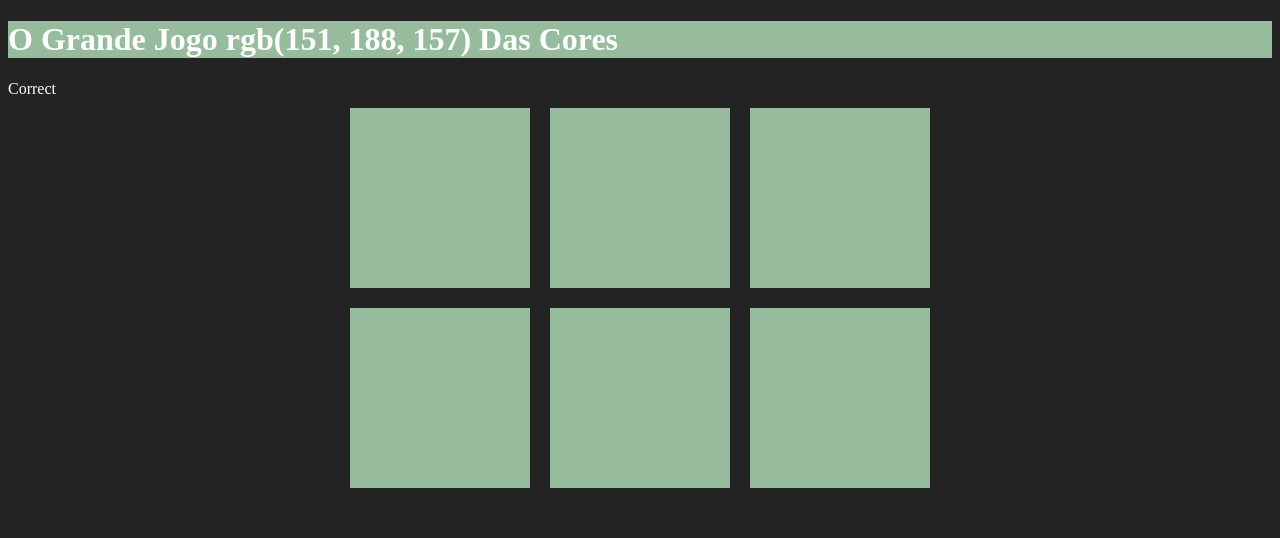
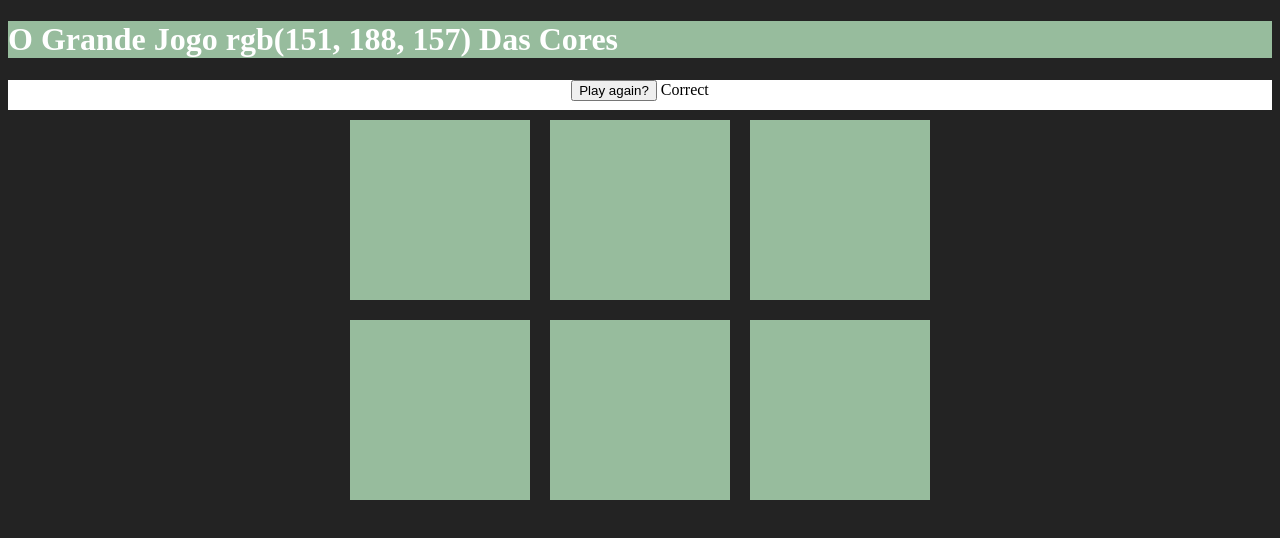
Before and after one commit to LeonardoMMFontoura/Color_Game, a plain HTML site: page index.html in a window 1280 px wide. Both pictures are taken after a click on the element 439 px from the left and 179 px from the top of the page. Drawn offline with Linux system fonts and the light colour scheme.

Commit message:
logica de refresh da pagina adicionado

```diff
--- a/app.js
+++ b/app.js
@@ -1,18 +1,30 @@
 let colors = generateRandomColors(6);
-
-
 let squares = document.querySelectorAll(".square")
 let pickedColor = pickColor();
 let colorDisplay = document.getElementById("colorDisplay");
 let messageDisplay = document.querySelector('#message');
 let h1 = document.querySelector('h1');
+let resetButton = document.querySelector("#reset");
+
+resetButton.addEventListener("click", function() {
+	//generate all new colors
+	colors = generateRandomColors(6);
+	//pick a new random color from array
+	pickedColor = pickColor();
+	//change colorDisplay to match picked Color
+	colorDisplay.textContent = pickedColor;
+	//change colors of squares
+	for(let i = 0; i < squares.length; i++) {
+		squares[i].style.background = colors[i];
+	}
+	h1.style.background = "#232323";
+});
 
 colorDisplay.textContent = pickedColor;
 
 for(let i = 0; i < squares.length; i++){
 	// add initial colors to squares
 	squares[i].style.background = colors[i];
-
 	//add click listeners to squares
 	squares[i].addEventListener("click", function() {
 		//grab color of clicked squares
@@ -20,6 +32,7 @@ for(let i = 0; i < squares.length; i++){
 		//compare color to pickedColor
 		if(clickedColor === pickedColor) {
             messageDisplay.textContent = "Correct";
+            resetButton.textContent = "Play again?";
             changeColors(clickedColor);
             h1.style.background = clickedColor;
 		} else {
@@ -29,13 +42,11 @@ for(let i = 0; i < squares.length; i++){
 	});
 }
 
-
 function changeColors(color){
     for(let i = 0; i < squares.length; i++) {
         squares[i].style.background = color;
     }
 }
-
 
 function pickColor() {
     let random = Math.floor(Math.random() * colors.length);
@@ -47,11 +58,8 @@ function generateRandomColors(num) {
     for(let i = 0; i < num; i++) {
         arr.push(randomColor());
     }
-
-
     return arr;
 }
-
 
 function randomColor() {
     let r = Math.floor(Math.random() * 256);
--- a/index.html
+++ b/index.html
@@ -9,9 +9,13 @@
 <body>
     <h1>O Grande Jogo <span id="colorDisplay"> RGB</span> Das Cores</h1>
 
-    <div class="">
+    <div id="stripe">
+        <button id="reset">New Colors</button>
         <span id="message"></span>
     </div>
+
+
+
     <div class="container">
         <div class="square"></div>
         <div class="square"></div>
--- a/styles.css
+++ b/styles.css
@@ -21,6 +21,10 @@ h1 {
     color: #fff;
 }
 
-span {
-    color: #fff;
+
+
+#stripe {
+    background-color: #fff;
+    height: 30px;
+    text-align: center;
 }
```
